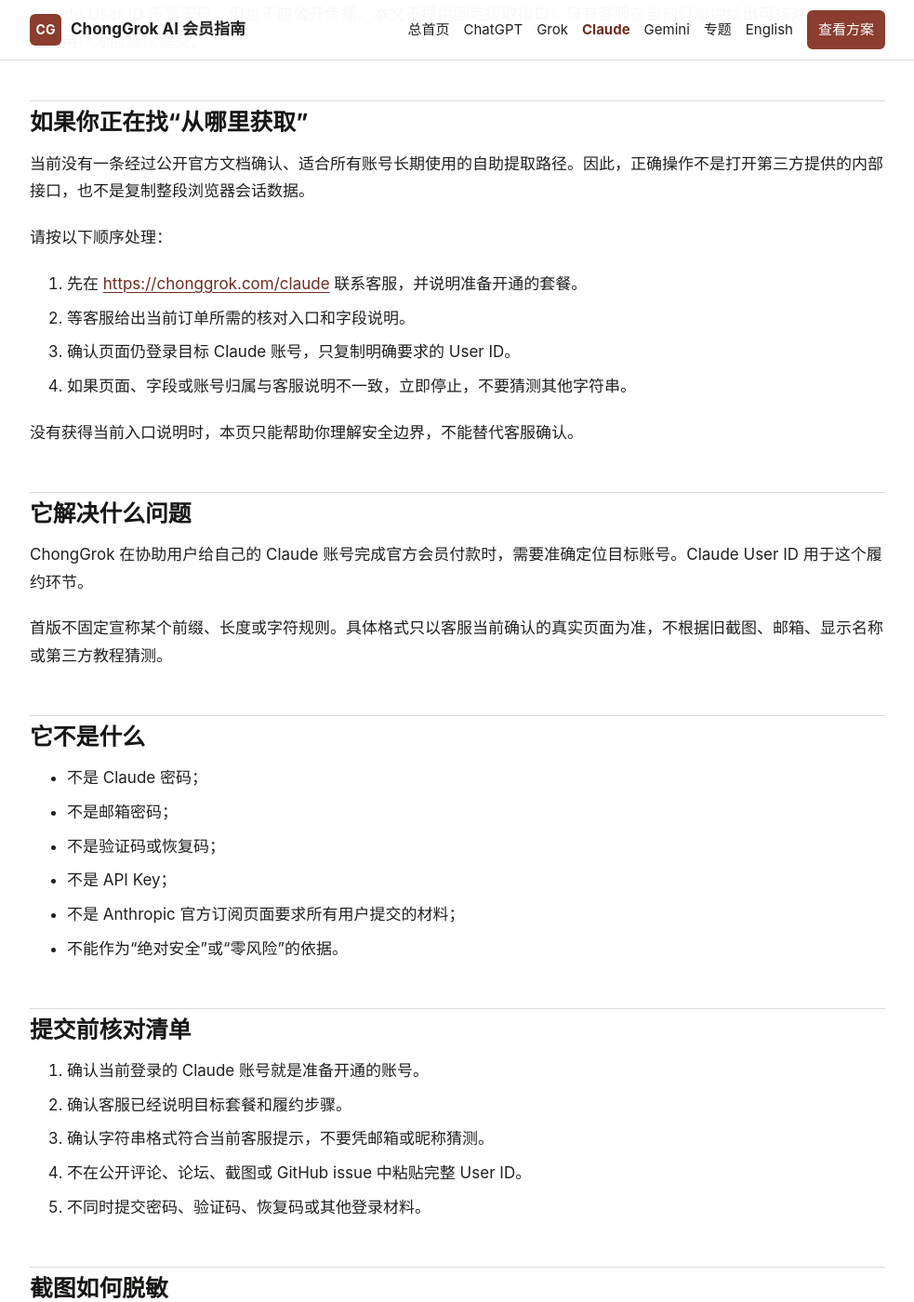
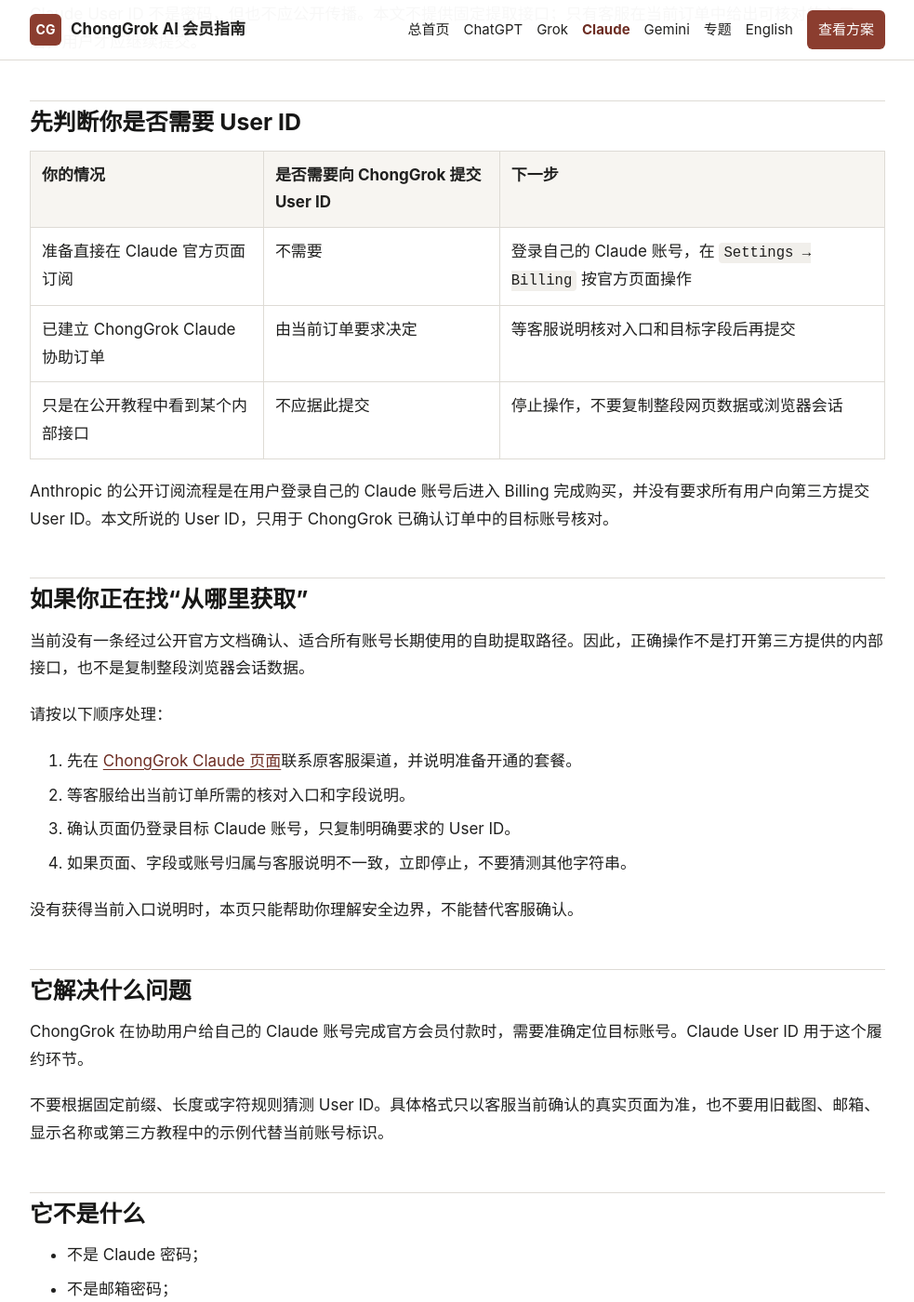
Before and after one commit to he20000405-pixel/claude-pro-max-china-guide, a Jekyll site: the page built from guides/claude-user-id-safety.md, in a window 1280 px wide and 1400 px high, scrolled down 209 px. Shown: the whole window at 93% size, without its empty margins (148-1131 px from the left). Built offline with Jekyll 4.4.1, drawn with Linux system fonts in a browser that asks for light colours; some of the changed text lies outside the part shown.

Commit message:
Clarify Claude User ID verification guidance

```diff
--- a/guides/claude-user-id-safety.md
+++ b/guides/claude-user-id-safety.md
@@ -24,13 +24,23 @@ faq:
 
 <p class="lead">Claude User ID 不是密码，但也不应公开传播。本文不提供固定提取接口；只有客服在当前订单中给出可核对的入口后，用户才应继续提交。</p>
 
+## 先判断你是否需要 User ID
+
+| 你的情况 | 是否需要向 ChongGrok 提交 User ID | 下一步 |
+| --- | --- | --- |
+| 准备直接在 Claude 官方页面订阅 | 不需要 | 登录自己的 Claude 账号，在 `Settings → Billing` 按官方页面操作 |
+| 已建立 ChongGrok Claude 协助订单 | 由当前订单要求决定 | 等客服说明核对入口和目标字段后再提交 |
+| 只是在公开教程中看到某个内部接口 | 不应据此提交 | 停止操作，不要复制整段网页数据或浏览器会话 |
+
+Anthropic 的公开订阅流程是在用户登录自己的 Claude 账号后进入 Billing 完成购买，并没有要求所有用户向第三方提交 User ID。本文所说的 User ID，只用于 ChongGrok 已确认订单中的目标账号核对。
+
 ## 如果你正在找“从哪里获取”
 
 当前没有一条经过公开官方文档确认、适合所有账号长期使用的自助提取路径。因此，正确操作不是打开第三方提供的内部接口，也不是复制整段浏览器会话数据。
 
 请按以下顺序处理：
 
-1. 先在 <https://chonggrok.com/claude> 联系客服，并说明准备开通的套餐。
+1. 先在 [ChongGrok Claude 页面](https://chonggrok.com/claude?utm_source=github_guides&utm_medium=referral&utm_campaign=claude_user_id&utm_content=contact_support)联系原客服渠道，并说明准备开通的套餐。
 2. 等客服给出当前订单所需的核对入口和字段说明。
 3. 确认页面仍登录目标 Claude 账号，只复制明确要求的 User ID。
 4. 如果页面、字段或账号归属与客服说明不一致，立即停止，不要猜测其他字符串。
@@ -41,7 +51,7 @@ faq:
 
 ChongGrok 在协助用户给自己的 Claude 账号完成官方会员付款时，需要准确定位目标账号。Claude User ID 用于这个履约环节。
 
-首版不固定宣称某个前缀、长度或字符规则。具体格式只以客服当前确认的真实页面为准，不根据旧截图、邮箱、显示名称或第三方教程猜测。
+不要根据固定前缀、长度或字符规则猜测 User ID。具体格式只以客服当前确认的真实页面为准，也不要用旧截图、邮箱、显示名称或第三方教程中的示例代替当前账号标识。
 
 ## 它不是什么
 
@@ -60,6 +70,8 @@ ChongGrok 在协助用户给自己的 Claude 账号完成官方会员付款时
 4. 不在公开评论、论坛、截图或 GitHub issue 中粘贴完整 User ID。
 5. 不同时提交密码、验证码、恢复码或其他登录材料。
 
+完成以上五项后，预期结果应当是：你能确认当前 Claude 账号、订单目标和客服要求的字段彼此一致。如果仍不能确认字符串属于哪个账号，应停止提交并让客服重新说明入口。
+
 ## 截图如何脱敏
 
 公开截图只保留足以核对订单的少量首尾字符，其余字符统一遮蔽。同时遮蔽邮箱、姓名、订单号和其他能关联到个人账号的信息。脱敏截图只能用于说明核对方式，不能替代客服要求的完整订单资料。
@@ -70,9 +82,9 @@ ChongGrok 在协助用户给自己的 Claude 账号完成官方会员付款时
 alt：Claude User ID 脱敏格式示例
 -->
 
-## 为什么首版不写完整获取步骤
+## 为什么不提供固定的获取接口
 
-Claude 的网页结构和内部接口可能调整。没有经过当前账号环境验证的入口、字段和真实截图时，发布“固定接口”容易导致用户找错字段，甚至把其他敏感信息误当成 User ID。
+Claude 的网页结构和内部接口可能调整。把某个内部地址、按钮名或字段写成长期固定入口，容易导致用户找错信息，甚至把其他敏感信息误当成 User ID。
 
 后续补充完整教程前必须满足：
 
@@ -93,10 +105,29 @@ Claude 的网页结构和内部接口可能调整。没有经过当前账号环
 
 只有账号归属确认后再继续。
 
+## 提交后怎样验收
+
+User ID 提交成功不等于会员已经生效。客服通知处理完成后，请回到目标 Claude 账号执行以下核对：
+
+1. 打开 Claude，确认当前登录邮箱就是下单时核对的账号；
+2. 进入 `Settings → Billing`；
+3. 检查计划名称、付款状态和下一结算信息；
+4. 确认网页、桌面端或手机端显示的是同一账号和同一计划；
+5. 保存订单号和 Billing 页面脱敏截图，作为后续售后证据。
+
+如果 Billing 仍显示 Free，或者显示的账号与订单目标不同，请停止再次付款，并按[Claude 已付款仍显示 Free 排查]({{ '/guides/claude-paid-but-still-free/' | relative_url }})处理。
+
 ## 服务入口
 
-Claude Pro 实时方案和 Max 5x/20x 咨询入口：<https://chonggrok.com/claude>
+Claude Pro 实时方案和 Max 5x/20x 咨询入口：[chonggrok.com/claude](https://chonggrok.com/claude?utm_source=github_guides&utm_medium=referral&utm_campaign=claude_user_id)
 
 > ChongGrok 不需要 Claude 密码，但任何账号标识都应谨慎处理。线上会员订阅无法承诺零风险或所有账号均可开通。
 
+## 官方参考
+
+- [Anthropic：如何订阅 Claude Pro](https://support.claude.com/en/articles/8325609-how-do-i-sign-up-for-the-pro-plan)
+- [Anthropic：付费计划 Billing 常见问题](https://support.claude.com/en/articles/8325618-paid-plan-billing-faqs)
+
+**事实核验日期：2026 年 8 月 17 日。**Claude 页面、Billing 入口和服务所需字段可能变化，应以 Anthropic 官方页面和当前订单说明为准。
+
 {% include faq.html %}
```
Also changed, not shown: other parts of guides/claude-user-id-safety.md (+1 -1 lines).
